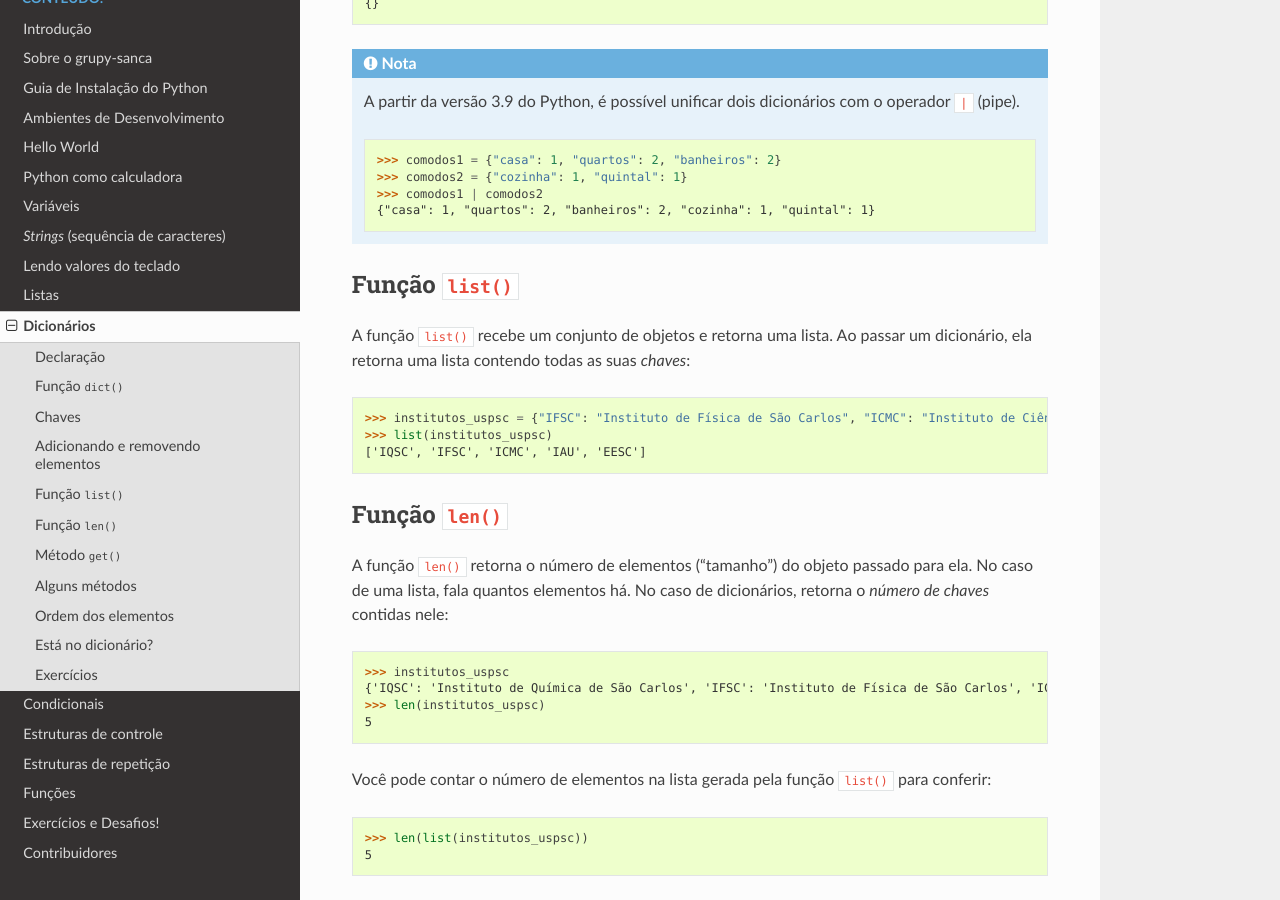
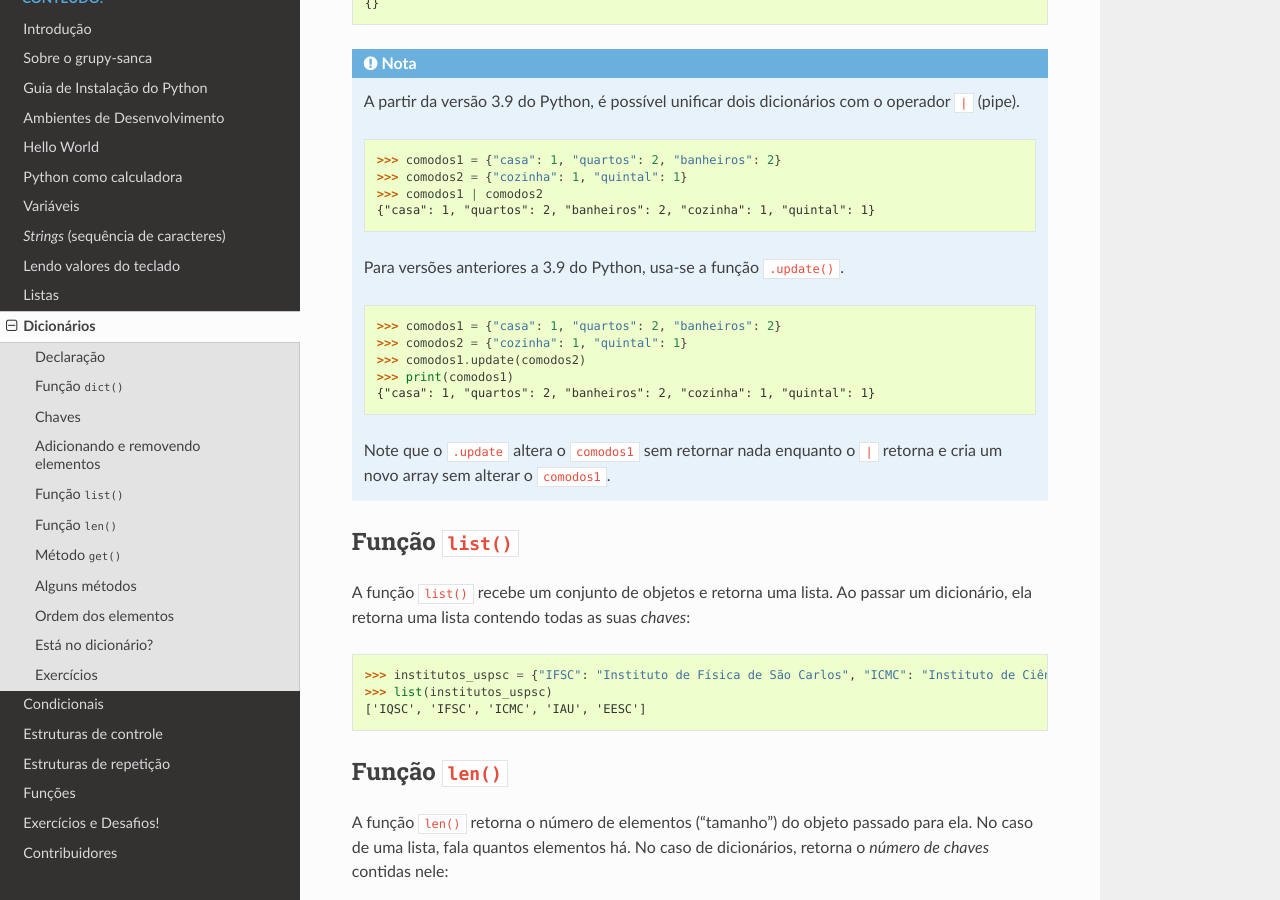
Before and after one commit to grupy-sanca/curso-python, a Sphinx documentation site: the page built from source/dicionarios.rst, in a window 1280 px wide and 900 px high, scrolled down 3320 px. Built offline with Sphinx 7.4.7 and the Read the Docs theme 2.0.0, drawn with Linux system fonts in a browser that asks for light colours.

Commit message:
Adição de como unir dois dicts em python anterior a 3.9 (#80)
* Adição de como unir dois dicts em python anterior a 3.9

* Explicando melhor o .update()

```diff
--- a/source/dicionarios.rst
+++ b/source/dicionarios.rst
@@ -173,6 +173,18 @@ Para apagar *todos* os elementos de um dicionário, usamos o método ``clear``:
       >>> comodos1 | comodos2
       {"casa": 1, "quartos": 2, "banheiros": 2, "cozinha": 1, "quintal": 1}
 
+   Para versões anteriores a 3.9 do Python, usa-se a função ``.update()``.
+
+   .. doctest::
+
+      >>> comodos1 = {"casa": 1, "quartos": 2, "banheiros": 2}
+      >>> comodos2 = {"cozinha": 1, "quintal": 1}
+      >>> comodos1.update(comodos2)
+      >>> print(comodos1)
+      {"casa": 1, "quartos": 2, "banheiros": 2, "cozinha": 1, "quintal": 1}
+
+   Note que o ``.update`` altera o ``comodos1`` sem retornar nada enquanto o ``|`` retorna e cria um novo array sem alterar o ``comodos1``.
+
 Função ``list()``
 -----------------
 
```
